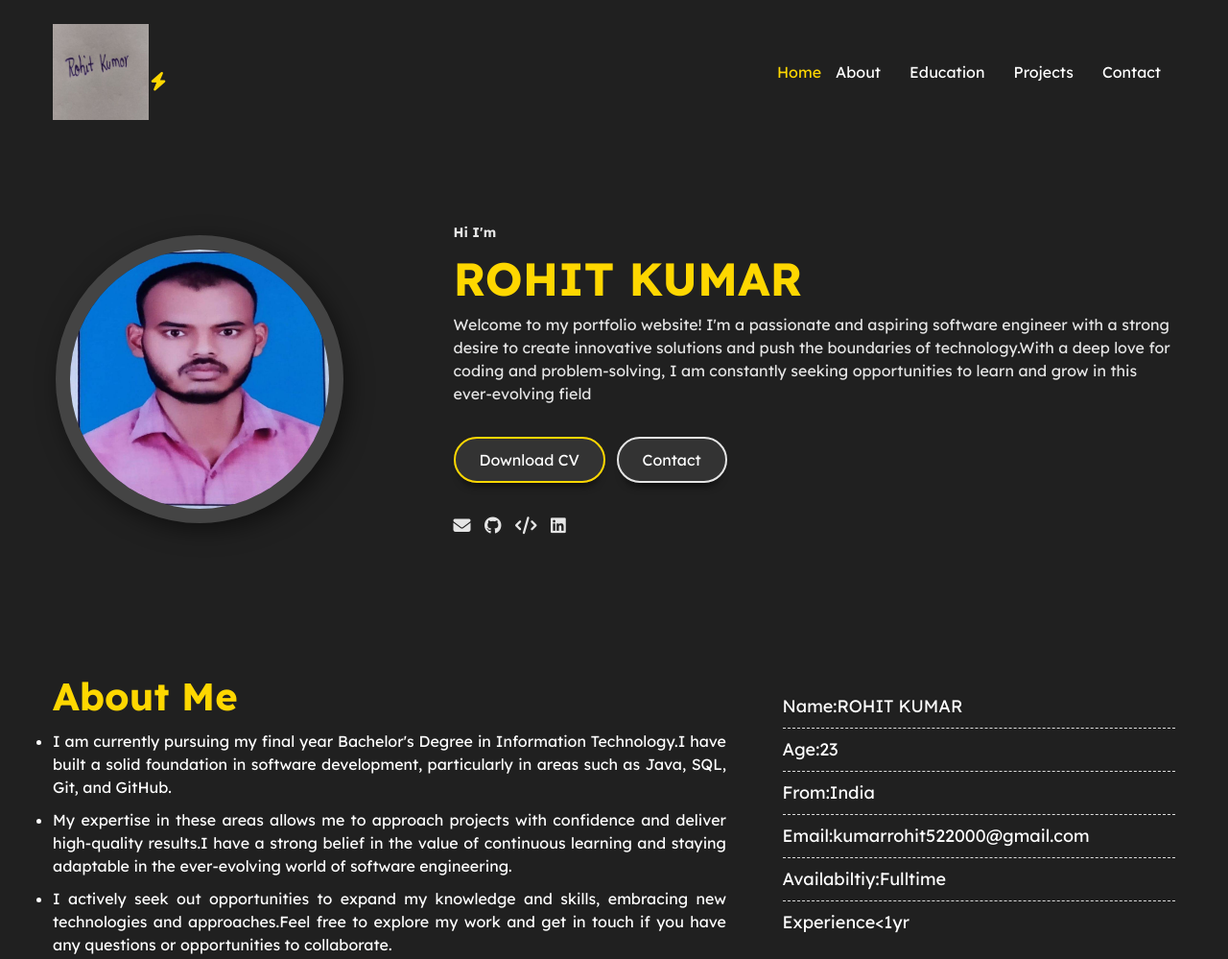
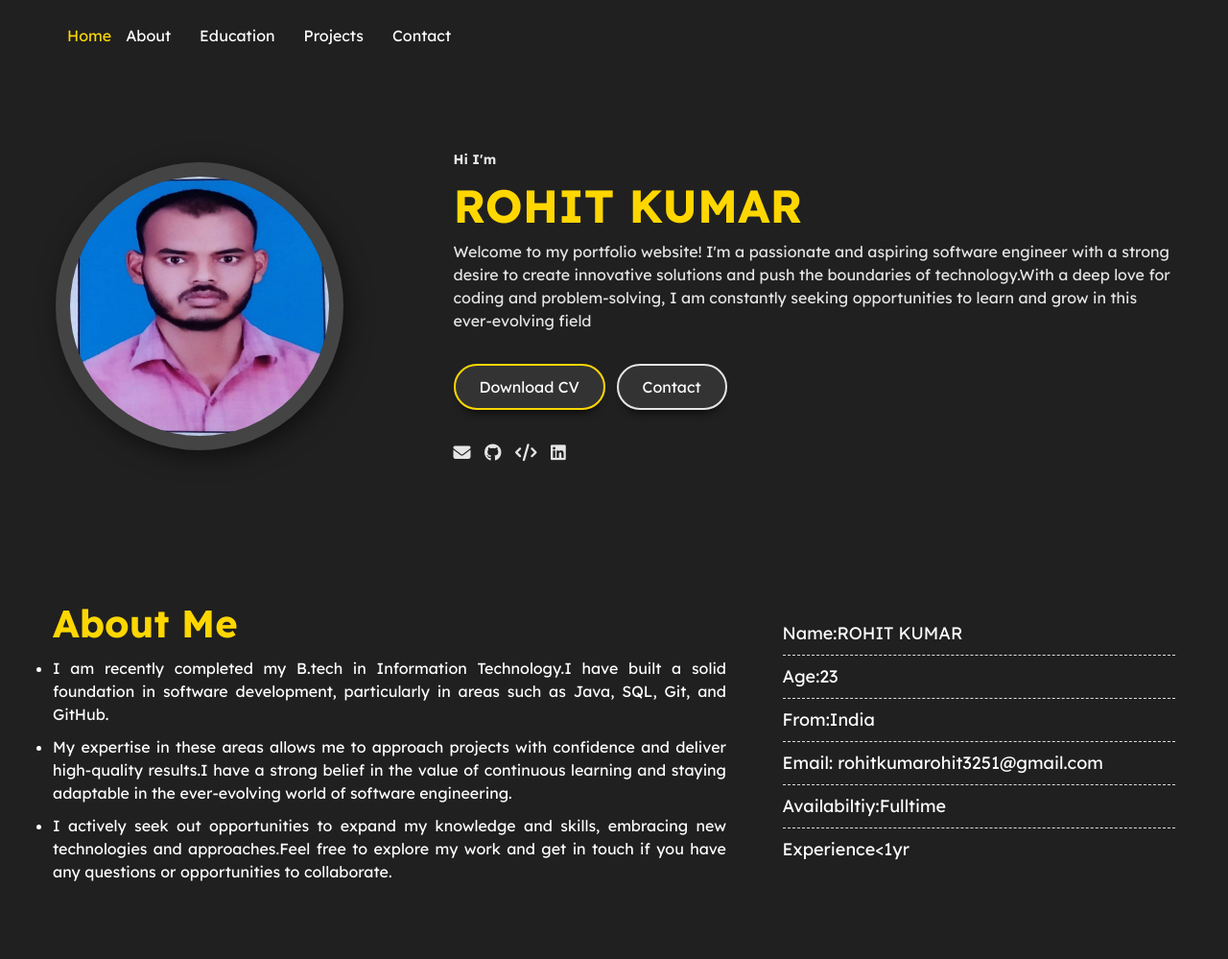
Before and after one commit to roh57/portfolio, a plain HTML site: page index.html in a window 1280 px wide. Shown: the top 999 px of the page at 96% size. Drawn offline with nearby package versions, Linux system fonts and the light colour scheme.

Commit message:
Revise personal details and clean up header
Updated personal information and removed logo section.

```diff
--- a/index.html
+++ b/index.html
@@ -18,11 +18,6 @@
     <header class="header-area">
         <div class="container">
             <div class="header">
-
-                <a href="" class="logo">
-                    <img src="jpeg-optimizer_imresizer-1704708209400 rR.jpg" alt="" class="signature">
-                    <i class="fa fa-bolt"></i>
-                </a>
 
                 <ul class="navbar">
                     <li><a href="#home">Home</a></li>
@@ -72,7 +67,7 @@
                 <div class="about-content">
                     <h4>About Me</h4>
                     <ul>
-                      <li>I am currently pursuing my final year Bachelor's Degree in Information Technology.I have built a solid foundation in software development, particularly in areas such as Java, SQL, Git, and GitHub.</li>
+                      <li>I am recently completed my  B.tech in Information Technology.I have built a solid foundation in software development, particularly in areas such as Java, SQL, Git, and GitHub.</li>
                       <li> My expertise in these areas allows me to approach projects with confidence and deliver high-quality results.I have a strong belief in the value of continuous learning and staying adaptable in the ever-evolving world of software engineering.</li>
                       <li> I actively seek out opportunities to expand my knowledge and skills, embracing new technologies and approaches.Feel free to explore my work and get in touch if you have any questions or opportunities to collaborate. </li>
                     </ul>
@@ -83,7 +78,7 @@
                         <li>Name:ROHIT KUMAR</li>
                         <li>Age:23</li>
                         <li>From:India</li>
-                        <li>Email:kumarrohit522000@gmail.com</li>
+                        <li>Email: rohitkumarohit3251@gmail.com</li>
                         <li>Availabiltiy:Fulltime</li>
                         <li>Experience&lt;1yr</li>
                     </ul>
```
